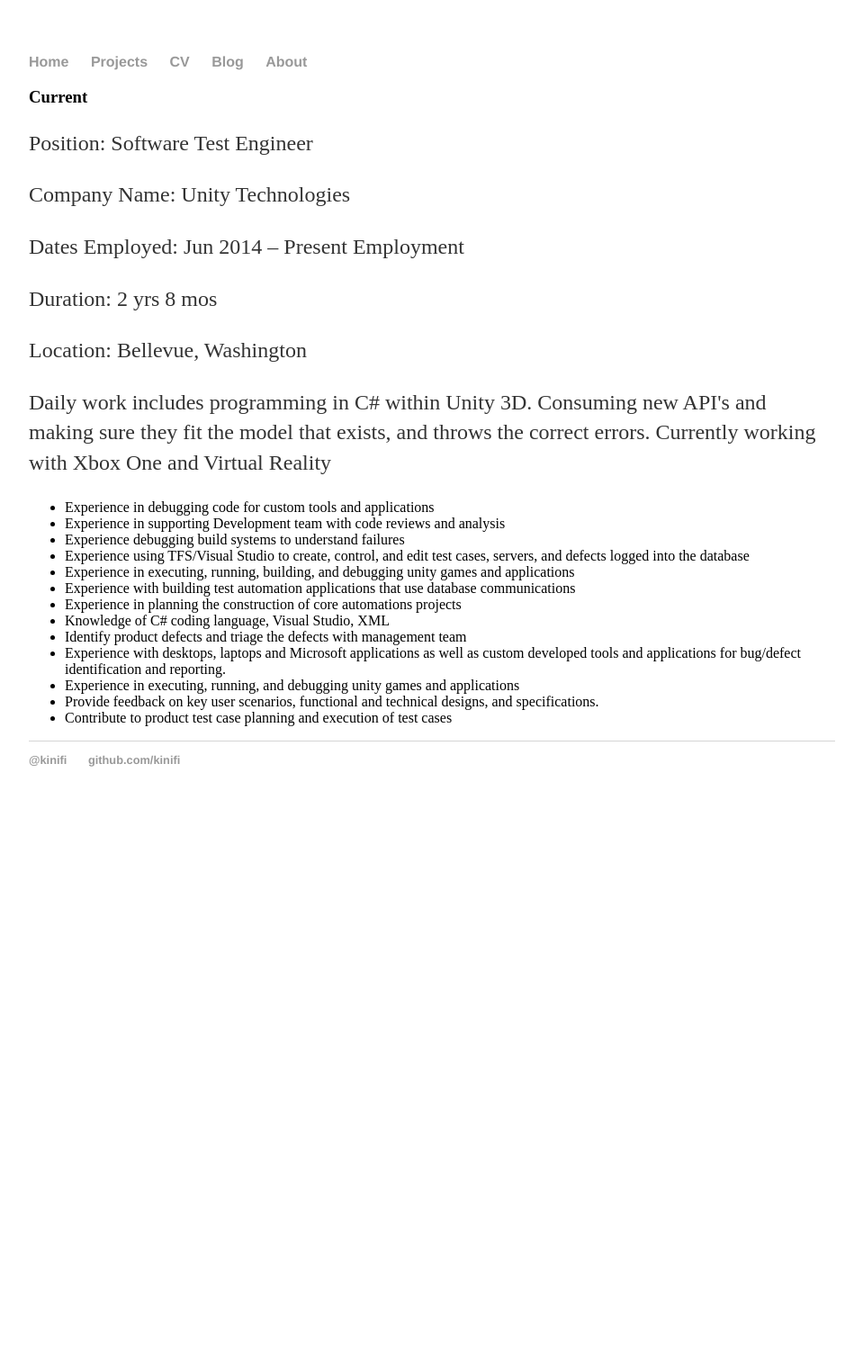
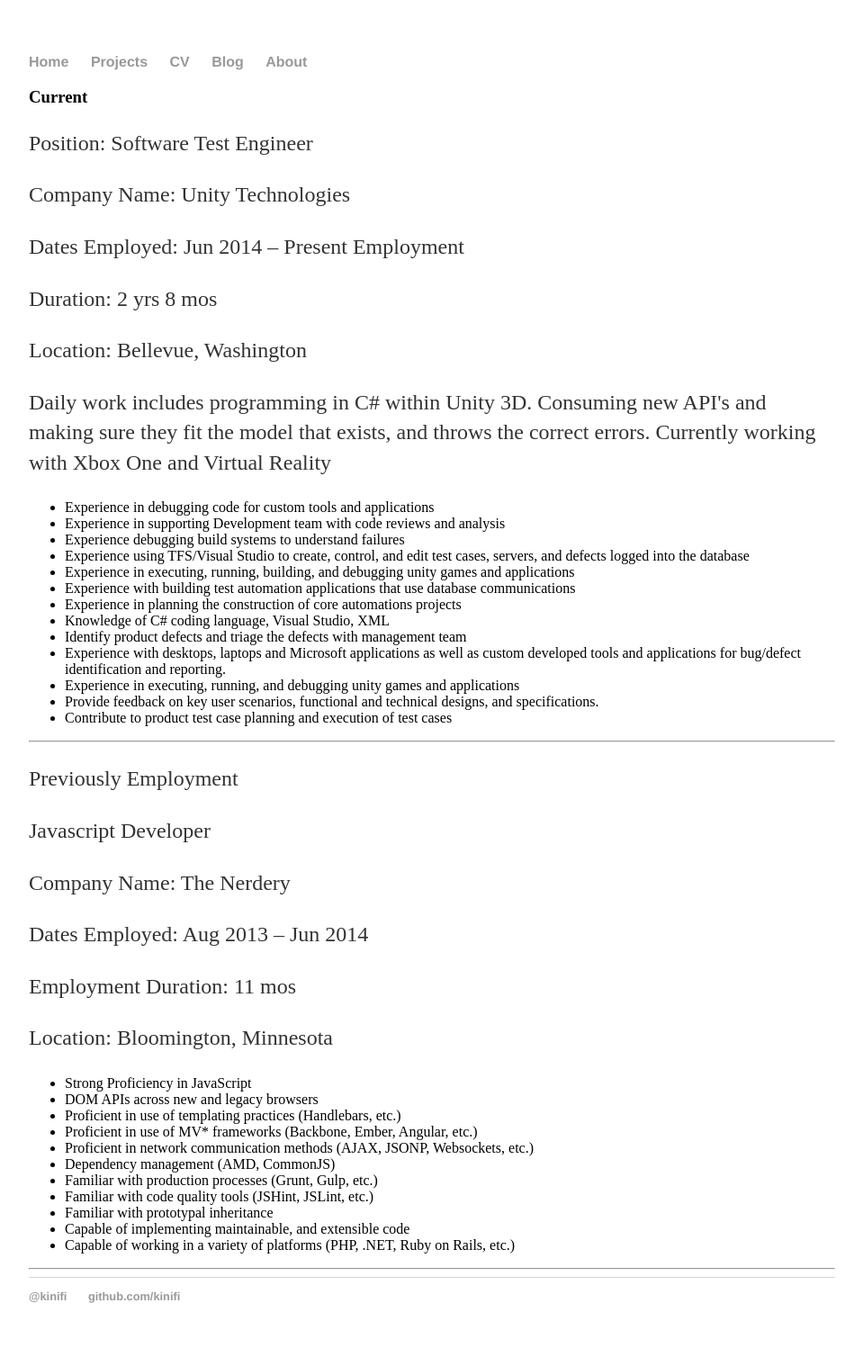
Before and after one commit to kinifi/kinifi.github.io, a Jekyll site: the page built from cv/index.html, in a window 1280 px wide. Shown: the whole page at 90% size, without its empty margins (160-1119 px from the left). Built offline with Jekyll 4.4.1, drawn with Linux system fonts in a browser that asks for light colours; before the commit the page ends 912 px from its top, so only the background shows below that.

Commit message:
adding Nerdery

```diff
--- a/cv/index.html
+++ b/cv/index.html
@@ -26,4 +26,26 @@
 		<li>Provide feedback on key user scenarios, functional and technical designs, and specifications.</li>
 		<li>Contribute to product test case planning and execution of test cases</li>
 	</ul>
+	<hr>
+	<p>Previously Employment</p>
+	<p>Javascript Developer</p>
+	<p>Company Name: The Nerdery</p>
+	<p>Dates Employed: Aug 2013 – Jun 2014</p>
+	<p>Employment Duration: 11 mos </p>
+	<p>Location: Bloomington, Minnesota</p>
+	<ul class="contacts">
+		<li>Strong Proficiency in JavaScript</li>
+		<li>DOM APIs across new and legacy browsers</li>
+		<li>Proficient in use of templating practices (Handlebars, etc.)</li>
+		<li>Proficient in use of MV* frameworks (Backbone, Ember, Angular, etc.)</li>
+		<li>Proficient in network communication methods (AJAX, JSONP, Websockets, etc.)</li>
+		<li>Dependency management (AMD, CommonJS)</li>
+		<li>Familiar with production processes (Grunt, Gulp, etc.)</li>
+		<li>Familiar with code quality tools (JSHint, JSLint, etc.)</li>
+		<li>Familiar with prototypal inheritance</li>
+		<li>Capable of implementing maintainable, and extensible code</li>
+		<li>Capable of working in a variety of platforms (PHP, .NET, Ruby on Rails, etc.)</li>
+	</ul>
+	<hr>
+
 </div>
```
